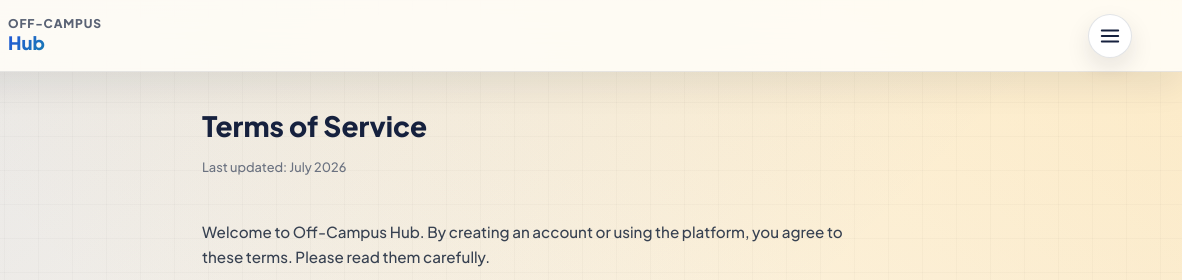
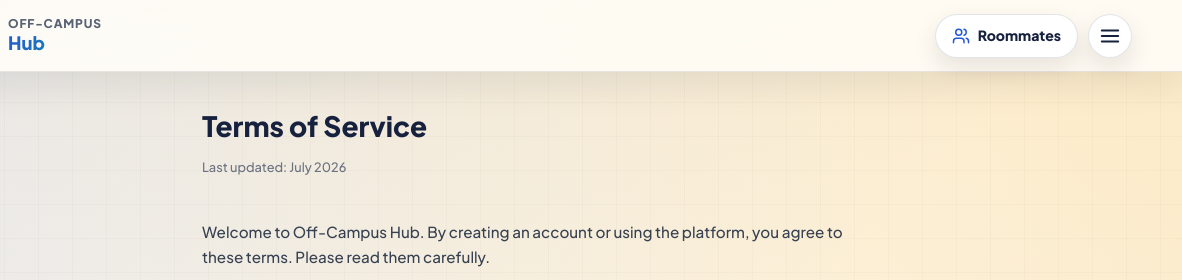
Before and after one commit to noahadeleye17-coder/campus-housing, a website: page frontend/terms.html in a window 1280 px wide. Shown: the top 280 px of the page, 98-1280 px from the left. Drawn offline with Linux system fonts and the light colour scheme.

Commit message:
changes to navbar

```diff
--- a/frontend/style.css
+++ b/frontend/style.css
@@ -152,6 +152,47 @@ img {
   transform: translateY(0);
 }
 
+.nav-right {
+  display: flex;
+  align-items: center;
+  gap: 10px;
+  flex: 0 0 auto;
+}
+
+.nav-roommate-btn {
+  display: inline-flex;
+  align-items: center;
+  gap: 8px;
+  height: 44px;
+  padding: 0 16px;
+  border: 1px solid var(--border);
+  border-radius: 999px;
+  background: #ffffff;
+  color: var(--text);
+  text-decoration: none;
+  font-size: 0.88rem;
+  font-weight: 750;
+  box-shadow: 0 10px 24px rgba(16, 24, 40, 0.1);
+  transition: transform 0.18s ease, border-color 0.18s ease, box-shadow 0.18s ease, background 0.18s ease;
+}
+
+.nav-roommate-btn svg {
+  flex-shrink: 0;
+  width: 18px;
+  height: 18px;
+  color: var(--primary);
+}
+
+.nav-roommate-btn:hover {
+  transform: translateY(-1px);
+  border-color: rgba(41, 91, 219, 0.34);
+  box-shadow: 0 12px 24px rgba(24, 33, 47, 0.1);
+}
+
+.nav-roommate-btn:active {
+  transform: translateY(0);
+}
+
 .menu-overlay {
   position: fixed;
   inset: 0;
@@ -2379,6 +2420,18 @@ img {
   }
 }
 
+@media (max-width: 480px) {
+  .nav-roommate-btn {
+    width: 44px;
+    padding: 0;
+    justify-content: center;
+  }
+
+  .nav-roommate-btn span {
+    display: none;
+  }
+}
+
 @media (max-width: 430px) {
   .hero {
     min-height: 240px;
--- a/frontend/terms.html
+++ b/frontend/terms.html
@@ -57,9 +57,15 @@
       </a>
     </div>
 
-    <button id="hamburger" class="menu-btn" aria-label="Open menu" aria-expanded="false">
-      <svg width="22" height="22" viewBox="0 0 24 24" fill="none" stroke="currentColor" stroke-width="2" stroke-linecap="round"><line x1="3" y1="6" x2="21" y2="6"/><line x1="3" y1="12" x2="21" y2="12"/><line x1="3" y1="18" x2="21" y2="18"/></svg>
-    </button>
+    <div class="nav-right">
+      <a href="roommate.html" class="nav-roommate-btn" aria-label="Find a roommate" title="Find a roommate">
+        <svg viewBox="0 0 24 24" fill="none" stroke="currentColor" stroke-width="2" stroke-linecap="round" stroke-linejoin="round"><path d="M16 21v-2a4 4 0 0 0-4-4H6a4 4 0 0 0-4 4v2"/><circle cx="9" cy="7" r="4"/><path d="M22 21v-2a4 4 0 0 0-3-3.87"/><path d="M16 3.13a4 4 0 0 1 0 7.75"/></svg>
+        <span>Roommates</span>
+      </a>
+      <button id="hamburger" class="menu-btn" aria-label="Open menu" aria-expanded="false">
+        <svg width="22" height="22" viewBox="0 0 24 24" fill="none" stroke="currentColor" stroke-width="2" stroke-linecap="round"><line x1="3" y1="6" x2="21" y2="6"/><line x1="3" y1="12" x2="21" y2="12"/><line x1="3" y1="18" x2="21" y2="18"/></svg>
+      </button>
+    </div>
   </header>
 
   <nav id="mobileMenu" class="mobile-menu" aria-hidden="true">
```
Also changed, not shown: frontend/about.html (+6 -0 lines), frontend/index.html (+6 -0 lines), frontend/roommate-browse.html (+7 -1 lines), frontend/roommate.html (+7 -1 lines).
